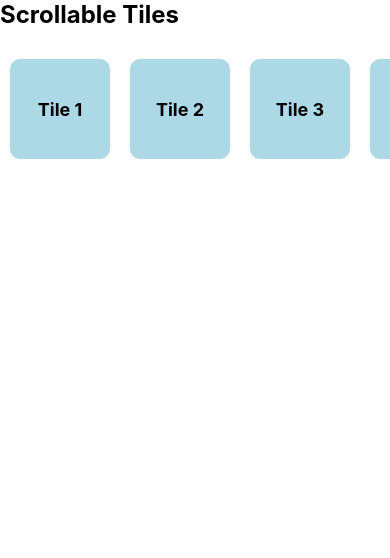
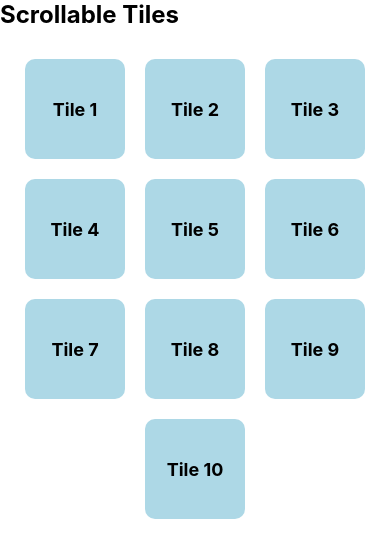
Before and after one commit to vinrei/fodmap, a React Native app: screen / in a window 390 px wide. Shown: the top 558 px of the page. Built offline with nearby package versions, Linux system fonts and the light colour scheme.

Commit message:
flex issues resolved

```diff
--- a/App.js
+++ b/App.js
@@ -44,8 +44,7 @@ const styles = StyleSheet.create({
   container: {
     flex: 1,
     backgroundColor: '#fff',
-    // alignItems: 'center',
-    // justifyContent: 'center',
+
   },
   elementsContainer: {
     flex: 1,
@@ -54,7 +53,10 @@ const styles = StyleSheet.create({
     // marginLeft: 24,
     // marginRight: 24,
     // marginBottom: 24,
-    flexDirection:'row'
+    flexDirection:'row',
+    flexWrap: 'wrap',
+    alignItems: 'center',
+    justifyContent: 'center',
   },
   heading: {
     fontSize: 24,
```
